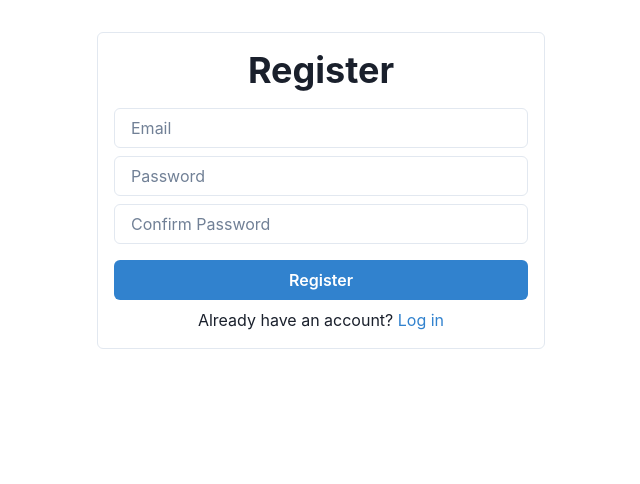
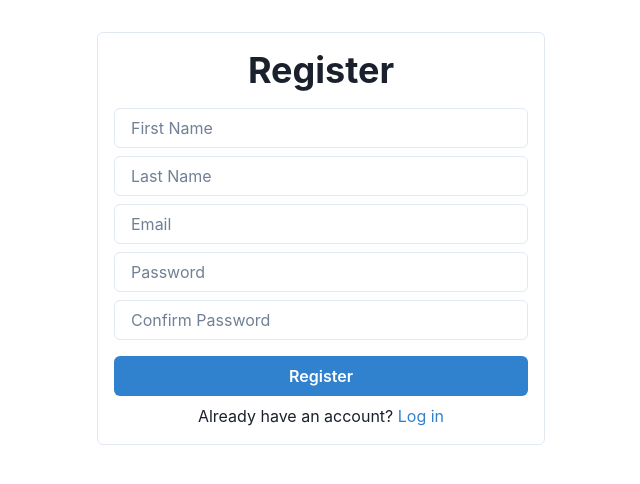
Before and after one commit to delv3chi0/postpup-frontend, a React (Vite) app: page /register in a window 1280 px wide. Shown: the top 484 px of the page, without its empty margins (319-959 px from the left). Built offline with nearby package versions, Linux system fonts and the light colour scheme.

Commit message:
Add first and last name to registration

```diff
--- a/src/pages/RegistrationPage.jsx
+++ b/src/pages/RegistrationPage.jsx
@@ -3,6 +3,8 @@
 import { Box, Heading, Input, Button, Text } from '@chakra-ui/react';
 
 export default function RegistrationPage() {
+  const [firstName, setFirstName] = useState('');
+  const [lastName, setLastName] = useState('');
   const [email, setEmail] = useState('');
   const [password, setPassword] = useState('');
   const [confirmPassword, setConfirmPassword] = useState('');
@@ -28,7 +30,7 @@
         headers: {
           'Content-Type': 'application/json',
         },
-        body: JSON.stringify({ email, password }),
+        body: JSON.stringify({ firstName, lastName, email, password }),
       });
 
       const data = await response.json();
@@ -50,6 +52,18 @@
       <Heading mb={4} textAlign="center">Register</Heading>
       {error && <Text color="red.500" mb={2}>{error}</Text>}
       <form onSubmit={handleSubmit}>
+        <Input
+          placeholder="First Name"
+          mb={2}
+          value={firstName}
+          onChange={(e) => setFirstName(e.target.value)}
+        />
+        <Input
+          placeholder="Last Name"
+          mb={2}
+          value={lastName}
+          onChange={(e) => setLastName(e.target.value)}
+        />
         <Input
           placeholder="Email"
           mb={2}
```
